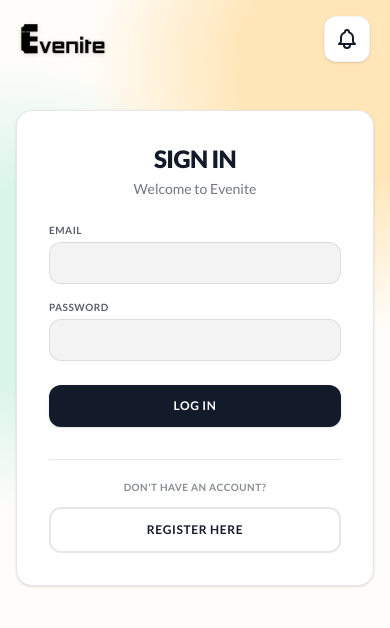
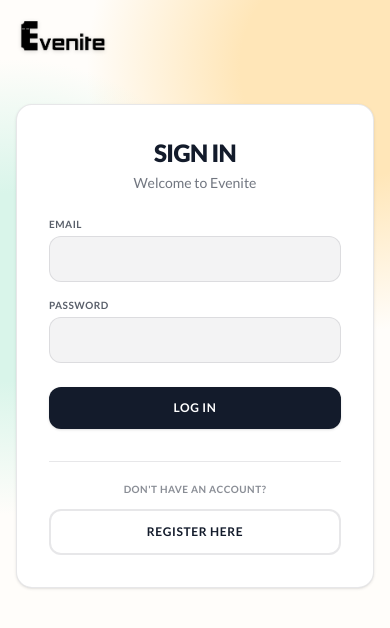
Before and after one commit to sawroryyin/evenite-frontend, a Vue app: page /auth/login in a window 390 px wide. Shown: the top 628 px of the page. Built offline with nearby package versions, Linux system fonts and the light colour scheme.

Commit message:
fix: nav bars, background and event-card

```diff
--- a/index.html
+++ b/index.html
@@ -2,16 +2,25 @@
 <html lang="en">
   <head>
     <meta charset="UTF-8" />
-    <link rel="icon" type="image/png" href="/src/assets/evenite_logo_border.png" />
-    <meta name="viewport" content="width=device-width, initial-scale=1.0" />
-    <title>evenite-frontend</title>
-    <link rel="preconnect" href="https://fonts.googleapis.com">
-    <link rel="preconnect" href="https://fonts.gstatic.com" crossorigin>
-    <link href="https://fonts.googleapis.com/css2?family=Lato:ital,wght@0,100;0,300;0,400;0,700;0,900;1,100;1,300;1,400;1,700;1,900&family=Nunito:ital,wght@0,200..1000;1,200..1000&display=swap" rel="stylesheet">
+    <meta name="viewport" content="width=device-width, initial-scale=1, viewport-fit=cover, interactive-widget=resizes-content" />
+    <title>Evenite</title>
 
-    <link rel="preconnect" href="https://fonts.googleapis.com">
-    <link rel="preconnect" href="https://fonts.gstatic.com" crossorigin>
-    <link href="https://fonts.googleapis.com/css2?family=Lato:ital,wght@0,100;0,300;0,400;0,700;0,900;1,100;1,300;1,400;1,700;1,900&family=Lobster&family=Nunito:ital,wght@0,200..1000;1,200..1000&display=swap" rel="stylesheet">
+    <!-- Icons -->
+    <link rel="icon" type="image/png" href="/icons/icon-192.png" />
+    <link rel="apple-touch-icon" href="/icons/icon-180.png" />
+
+    <!-- PWA -->
+    <link rel="manifest" href="/manifest.webmanifest" />
+    <meta name="theme-color" content="#fffdfa" />
+    <meta name="mobile-web-app-capable" content="yes" />
+    <meta name="apple-mobile-web-app-capable" content="yes" />
+    <meta name="apple-mobile-web-app-status-bar-style" content="default" />
+    <meta name="apple-mobile-web-app-title" content="Evenite" />
+
+    <!-- Fonts (one request instead of two) -->
+    <link rel="preconnect" href="https://fonts.googleapis.com" />
+    <link rel="preconnect" href="https://fonts.gstatic.com" crossorigin />
+    <link href="https://fonts.googleapis.com/css2?family=Lato:ital,wght@0,100;0,300;0,400;0,700;0,900;1,100;1,300;1,400;1,700;1,900&family=Lobster&family=Nunito:ital,wght@0,200..1000;1,200..1000&display=swap" rel="stylesheet" />
   </head>
   <body>
     <div id="app"></div>
--- a/src/App.vue
+++ b/src/App.vue
@@ -4,7 +4,7 @@ import NavBar from './components/NavBar.vue'
 </script>
 
 <template>
-  <div class="min-h-screen flex flex-col font-sans">
+  <div class="min-h-dvh flex flex-col font-sans">
     <NavBar />
     <main class="grow max-w-3xl mx-auto w-full md:pb-0">
       <RouterView />
--- a/src/components/NavBar.vue
+++ b/src/components/NavBar.vue
@@ -1,17 +1,29 @@
 <script setup lang="ts">
-import { useRouter } from 'vue-router'
+import { computed } from 'vue'
+import { useRoute, useRouter } from 'vue-router'
 
 const router = useRouter()
+const route = useRoute()
+
+const showNavActions = computed(() => !route.meta.hideNavActions)
+
+const goHome = () => {
+  // On auth pages the logo shouldn't send users into the app
+  if (showNavActions.value) router.push({ name: 'home' })
+}
 </script>
 
 <template>
-  <!-- Fixed z-[60] and kept py-4 padding intact -->
   <header class="sticky top-0 px-5 py-4 flex justify-between items-center z-60 font-sans header-mask">
-    <div class="cursor-pointer flex items-center drop-shadow-sm transition-transform hover:scale-105" @click="router.push({ name: 'home' })">
+    <div
+      class="flex items-center drop-shadow-sm transition-transform"
+      :class="showNavActions ? 'cursor-pointer hover:scale-105' : ''"
+      @click="goHome"
+    >
       <img src="../assets/evenite_logo.png" alt="Evenite Logo" class="h-10 object-contain rounded-md" />
     </div>
 
-    <nav class="flex items-center gap-5">
+    <nav v-if="showNavActions" class="flex items-center gap-5">
       <button
         @click="router.push({ name: 'notifications' })"
         class="relative p-2.5 bg-white border border-[#131B2B]/5 rounded-xl shadow-sm hover:bg-[#131B2B]/5 transition focus:outline-none cursor-pointer">
@@ -29,22 +41,23 @@ const router = useRouter()
 
 <style scoped>
 .header-mask {
-  background-color: hsl(40, 100%, 99%);
-  background-image: radial-gradient(circle at 90% 8%, #ffe6b8 0 13%, transparent 31%),
-                    radial-gradient(circle at 4% 34%, #d9f5ea 0 14%, transparent 34%);
-  background-attachment: fixed;
+  /* Clips the fixed ::before layer to just the header's area.
+     (clip-path clips fixed children; overflow: hidden would not) */
+  clip-path: inset(0);
 }
 
-/* Creates an invisible 2px extension of the fixed background to cover the rendering gap */
-.header-mask::after {
+.header-mask::before {
   content: '';
-  position: absolute;
-  bottom: -2px;
+  position: fixed;
+  top: 0;
   left: 0;
-  right: 0;
-  height: 2px;
-  background: inherit;
-  background-attachment: fixed;
+  width: 100%;
+  height: 100vh;
+  height: 100lvh;
+  background-color: var(--app-bg-color);
+  background-image: var(--app-bg-gradient);
+  background-repeat: no-repeat;
+  pointer-events: none;
   z-index: -1;
 }
 </style>
--- a/src/style.css
+++ b/src/style.css
@@ -3,23 +3,66 @@
 :root {
   --background: 40 100% 99%;
   --foreground: 220 44% 16%;
+
+  /* Single source of truth for the app background */
+  --app-bg-color: hsl(40, 100%, 99%);
+  --app-bg-gradient:
+    radial-gradient(circle at 90% 8%, #ffe6b8 0 13%, transparent 31%),
+    radial-gradient(circle at 4% 34%, #d9f5ea 0 14%, transparent 34%);
+
+  /* Top navbar: 72px tall */
+  --top-nav-h: 72px;
+
+  /* Bottom nav: 48px button + 8px nav padding + 2px border */
+  --bottom-nav-h: 58px;
+  /* Gap between bottom nav and screen edge; grows for the iPhone home indicator in PWA mode */
+  --bottom-nav-gap: max(0.5rem, env(safe-area-inset-bottom));
+}
+
+html {
+  /* Focused inputs stop below the top navbar and above the bottom nav */
+  scroll-padding-top: calc(var(--top-nav-h) + 1rem + env(safe-area-inset-top));
+  scroll-padding-bottom: calc(var(--bottom-nav-h) + var(--bottom-nav-gap) + 1rem);
 }
 
 body {
-  /* Replaces @apply bg-background text-foreground font-body antialiased */
-  background-color: hsl(40, 100%, 99%);
+  background-color: var(--app-bg-color);
   color: hsl(220, 44%, 16%);
   font-family: 'Inter', ui-sans-serif, system-ui, sans-serif;
   -webkit-font-smoothing: antialiased;
   -moz-osx-font-smoothing: grayscale;
-
-  /* The global circle background */
-  background-image: radial-gradient(circle at 90% 8%, #ffe6b8 0 13%, transparent 31%),
-                    radial-gradient(circle at 4% 34%, #d9f5ea 0 14%, transparent 34%);
-  background-attachment: fixed;
 }
 
-/* Your custom animations */
+/* Shared fixed background layer: works on iOS/Android, unlike background-attachment: fixed */
+.app-bg-layer,
+body::before {
+  content: '';
+  position: fixed;
+  top: 0;
+  left: 0;
+  width: 100%;
+  height: 100vh;   /* fallback */
+  height: 100lvh;  /* large viewport: doesn't resize when the mobile URL bar hides/shows */
+  background-color: var(--app-bg-color);
+  background-image: var(--app-bg-gradient);
+  background-repeat: no-repeat;
+  pointer-events: none;
+  z-index: -1;
+}
+
+/* Bottom navigation positioning (safe-area aware) */
+.bottom-nav-wrap {
+  bottom: var(--bottom-nav-gap);
+  left: max(0.75rem, env(safe-area-inset-left));
+  right: max(0.75rem, env(safe-area-inset-right));
+}
+
+/* Use on pages that show BottomNav so the last content can scroll above it */
+.pb-bottom-nav {
+  padding-bottom: calc(var(--bottom-nav-h) + var(--bottom-nav-gap) + 1.5rem);
+}
+
+/* Animations */
 @keyframes rise {
   from { opacity: 0; transform: translateY(16px); }
   to { opacity: 1; transform: none; }
@@ -42,12 +85,12 @@ body {
     transition: none !important;
   }
 }
+
 .ticket-mask {
   /* Default mask position matches w-28 (112px) */
   --notch-pos: 112px;
   --notch-radius: 10px;
 
-  /* Standard properties (Modern Browsers, Firefox) */
   mask-image:
     radial-gradient(circle at var(--notch-pos) 0%, transparent var(--notch-radius), black calc(var(--notch-radius) + 0.5px)),
     radial-gradient(circle at var(--notch-pos) 100%, transparent var(--notch-radius), black calc(var(--notch-radius) + 0.5px));
@@ -55,7 +98,6 @@ body {
   mask-position: top, bottom;
   mask-repeat: no-repeat;
 
-  /* WebKit prefixed properties (Safari, older Chrome/Edge) */
   -webkit-mask-image:
     radial-gradient(circle at var(--notch-pos) 0%, transparent var(--notch-radius), black calc(var(--notch-radius) + 0.5px)),
     radial-gradient(circle at var(--notch-pos) 100%, transparent var(--notch-radius), black calc(var(--notch-radius) + 0.5px));
--- a/src/views/auth/LoginView.vue
+++ b/src/views/auth/LoginView.vue
@@ -49,11 +49,11 @@ const login = async () => {
       <form @submit.prevent="login" class="flex flex-col gap-4">
         <div>
           <label class="block text-[10px] font-bold text-[#131B2B]/70 uppercase tracking-wider mb-1">Email</label>
-          <input v-model="email" type="email" required class="w-full px-4 py-2.5 bg-[#131B2B]/5 border border-[#131B2B]/10 rounded-xl text-sm focus:outline-none focus:bg-white focus:ring-2 focus:ring-[#131B2B]/30 text-[#131B2B] transition-all" />
+          <input v-model="email" type="email" required autocomplete="email" class="w-full px-4 py-2.5 bg-[#131B2B]/5 border border-[#131B2B]/10 rounded-xl text-base md:text-sm focus:outline-none focus:bg-white focus:ring-2 focus:ring-[#131B2B]/30 text-[#131B2B] transition-all" />
         </div>
         <div>
           <label class="block text-[10px] font-bold text-[#131B2B]/70 uppercase tracking-wider mb-1">Password</label>
-          <input v-model="password" type="password" required class="w-full px-4 py-2.5 bg-[#131B2B]/5 border border-[#131B2B]/10 rounded-xl text-sm focus:outline-none focus:bg-white focus:ring-2 focus:ring-[#131B2B]/30 text-[#131B2B] transition-all" />
+          <input v-model="password" type="password" required autocomplete="current-password" class="w-full px-4 py-2.5 bg-[#131B2B]/5 border border-[#131B2B]/10 rounded-xl text-base md:text-sm focus:outline-none focus:bg-white focus:ring-2 focus:ring-[#131B2B]/30 text-[#131B2B] transition-all" />
         </div>
         <button type="submit" :disabled="isLoading" class="mt-2 w-full bg-[#131B2B] hover:bg-[#131B2B]/80 text-white py-3 rounded-xl font-bold text-[12px] uppercase tracking-wider shadow-sm disabled:opacity-50 transition-colors cursor-pointer">
           {{ isLoading ? 'Logging in...' : 'Log In' }}
```
Also changed, not shown: src/components/BottomNav.vue (+9 -17 lines), src/components/event/EventCard.vue (+55 -31 lines), src/router/index.ts (+14 -5 lines).
